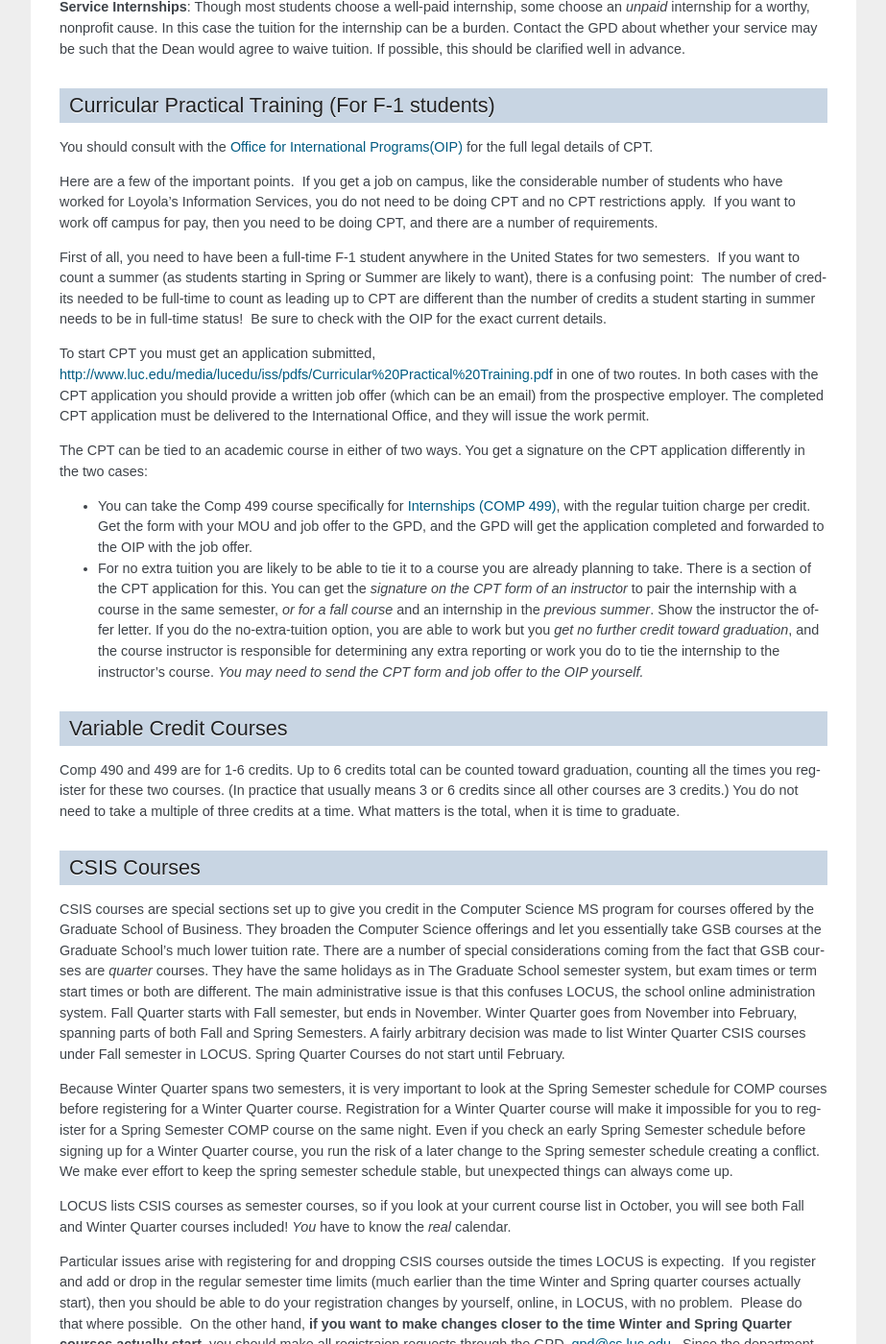
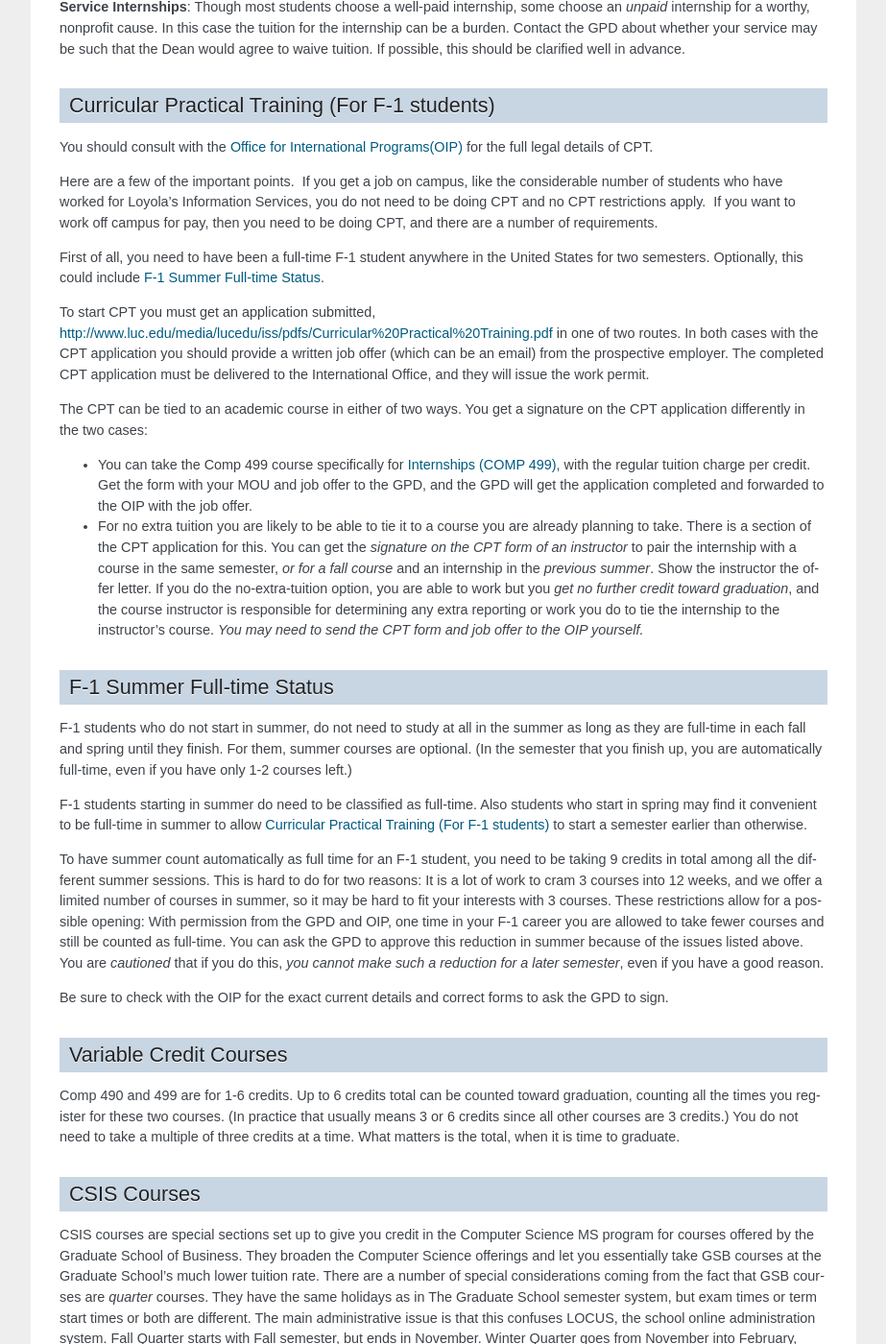
Before and after one commit to LoyolaChicagoCS/gradhandbook, a Sphinx documentation site: the page built from source/regulations.rst, in a window 1280 px wide and 1400 px high, scrolled down 2912 px. Shown: the whole window at 96% size, without its empty margins (198-1121 px from the left). Built offline with Sphinx 7.4.7, drawn with Linux system fonts in a browser that asks for light colours; some of the changed text lies outside the part shown.

Commit message:
f-1 summer full-time

```diff
--- a/source/regulations.rst
+++ b/source/regulations.rst
@@ -268,12 +268,8 @@ restrictions apply.  If you want to work off campus for pay, then you
 need to be doing CPT, and there are a number of requirements.
 
 First of all, you need to have been a full-time F-1 student anywhere in
-the United States for two semesters.  If you want to count a summer (as
-students starting in Spring or Summer are likely to want), there is a
-confusing point:  The number of credits needed to be full-time to count as
-leading up to CPT are different than the number of credits a student
-starting in summer needs to be in full-time status!  Be sure to check
-with the OIP for the exact current details.
+the United States for two semesters.  Optionally, this could include
+:ref:`summer_full_time`.
 
 To start CPT you must get an application submitted,
 http://www.luc.edu/media/lucedu/iss/pdfs/Curricular%20Practical%20Training.pdf
@@ -304,6 +300,41 @@ get a signature on the CPT application differently in the two cases:
   reporting or work you do to tie the internship to the instructor's
   course.  *You may need to send the CPT form and job offer to the OIP yourself.*
 
+
+.. index:: F-1 full-time in summer
+   summer full time status
+
+.. _summer_full_time:
+
+F-1 Summer Full-time Status
+----------------------------
+
+F-1 students who do not start in summer, do not need to study at all in the
+summer as long as they are full-time in each fall and spring until they finish.
+For them, summer courses are optional.  (In the semester that you finish up,
+you are automatically full-time, even if you have only 1-2 courses left.)
+
+F-1 students starting in summer do need to be classified as full-time.  Also
+students who start in spring may find it convenient to be full-time in
+summer to allow :ref:`cpt` to start a semester earlier than otherwise.
+
+To have summer count automatically as full time for an F-1 student,
+you need to be taking 9 credits in total among all the
+different summer sessions.  This is hard to do for two reasons:
+It is a lot of work to cram 3 courses into 12 weeks, and we offer a limited
+number of courses in summer, so it may be hard to fit your interests with
+3 courses.
+These restrictions allow for a possible opening: With permission from the GPD
+and OIP, one time in your F-1 career
+you are allowed to take fewer courses and still be counted
+as full-time.  You can ask the GPD to approve this reduction in summer because
+of the issues listed above.  You are *cautioned* that if you do this,
+*you cannot make such a reduction for a later semester*,
+even if you have a good reason.
+
+Be sure to check
+with the OIP for the exact current details and correct forms to ask
+the GPD to sign.
 
 .. index:: variable credit courses
 .. _variable_credit_courses:
```
